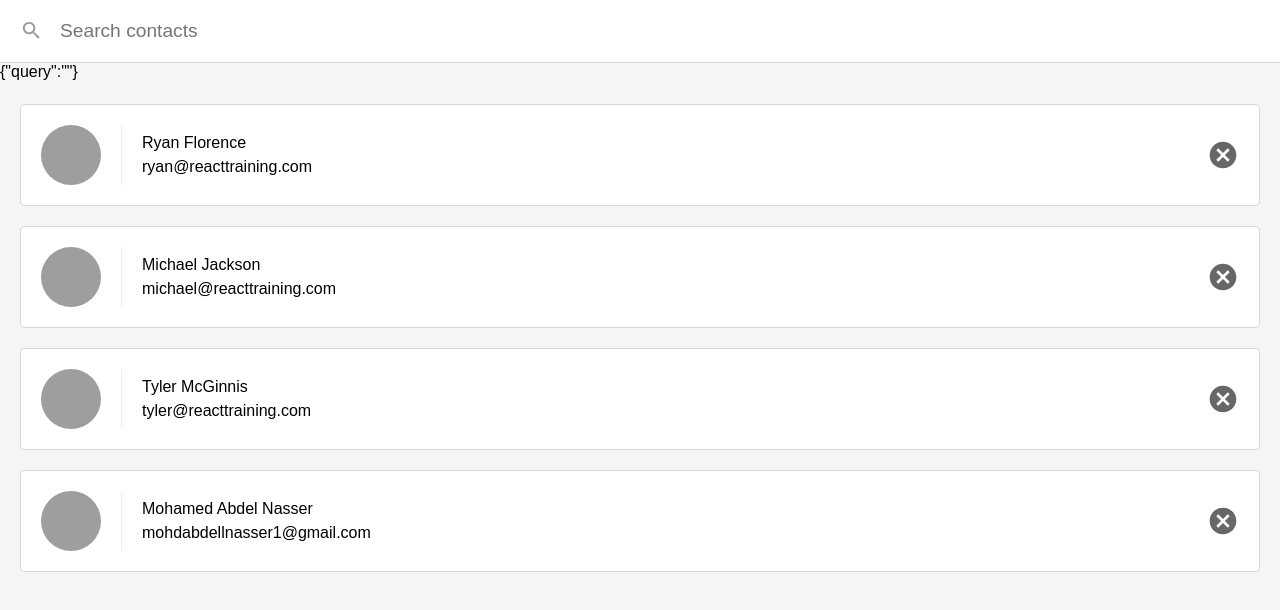
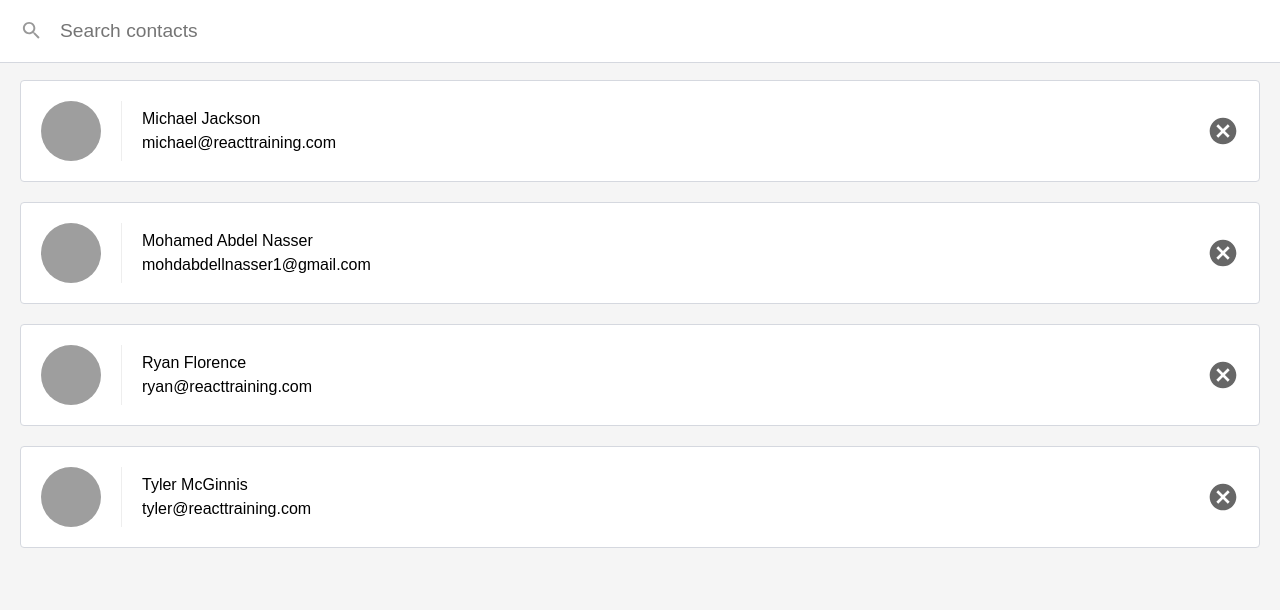
Before and after one commit to mohamedsgap/contacts-app, a React (Create React App) app: page / in a window 1280 px wide. Shown: the top 610 px of the page. Built offline with nearby package versions, Linux system fonts and the light colour scheme.

Commit message:
search for $ filter contacts

```diff
--- a/src/ListContacts.js
+++ b/src/ListContacts.js
@@ -1,5 +1,7 @@
 import React from 'react'
 import PropTypes from 'prop-types'
+import escapeRegExp from 'escape-string-regexp'
+import sortBy from 'sort-by'
 
 
 
@@ -19,9 +21,21 @@
     }
 
     render() {
+      let showingContacts
+      if (this.state.query) {
+      const match = new RegExp(escapeRegExp(this.state.query), 'i')
+      showingContacts = this.props.contacts.filter((contact) => match.test(contact.name))
+      }
+
+      else {
+      showingContacts = this.props.contacts
+     }
+
+      showingContacts.sort(sortBy('name'))
+
       return (
         <div className='list-contacts'>
-          {JSON.stringify(this.state)}
+
           <div className='list-contacts-top'>
             <input
               className='search-contacts'
@@ -32,7 +46,7 @@
             />
           </div>
           <ol className='contact-list'>
-            {this.props.contacts.map((contact) => (
+            {showingContacts.map((contact) => (
               <li key={contact.id} className='contact-list-item'>
                 <div className='contact-avatar' style={{
                   backgroundImage: `url(${contact.avatarURL})`
```
